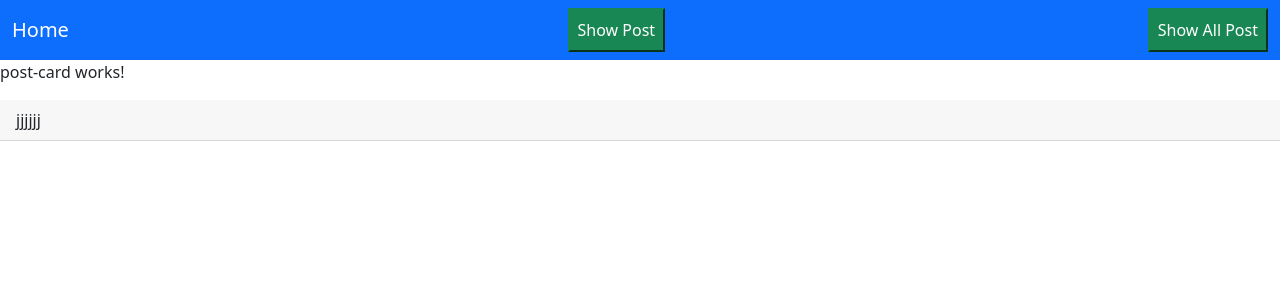
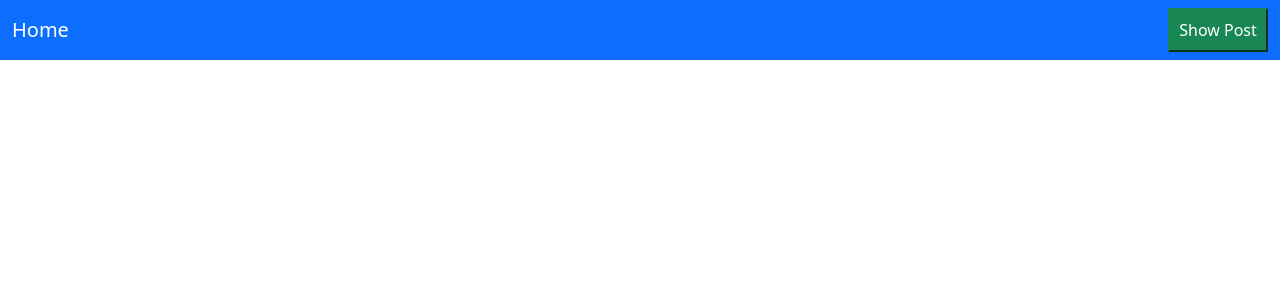
Before and after one commit to XI1936/meanApp, an Angular app in the folder UI/: page / in a window 1280 px wide. Shown: the top 300 px of the page. Built offline with nearby package versions, Linux system fonts and the light colour scheme.

Commit message:
updated ui

```diff
--- a/UI/src/app/app.component.html
+++ b/UI/src/app/app.component.html
@@ -1,2 +1,4 @@
 <app-nav (messageEvent)="receiveMsg($event)"></app-nav>
-<app-post-card ></app-post-card>
+<ng-container *ngFor="let post of postData">
+    <app-post-card [cardData]="post"></app-post-card>
+</ng-container>
--- a/UI/src/app/app.component.ts
+++ b/UI/src/app/app.component.ts
@@ -7,12 +7,14 @@ import { Component, OnInit } from '@angular/core';
 })
 export class AppComponent implements OnInit {
   title = 'UI';
+  isLoading:boolean=true;
   postData=[];
   ngOnInit(){
 
   }
   receiveMsg(event){
     this.postData=event
+    this.isLoading=false;
   }
 
 }
--- a/UI/src/app/components/nav/nav.component.html
+++ b/UI/src/app/components/nav/nav.component.html
@@ -1,9 +1,13 @@
 <nav class="navbar navbar-expand-lg navbar-dark bg-primary">
     <div class="container-fluid">
       <a class="navbar-brand" href="#">Home</a>
-      <button class="btn-success p-2" (click)="showPost()">
-        Show Post
+      <button style="width: 100px;" class="btn-success p-2" (click)="showPost()">
+         <span *ngIf="!isLoading"> Show Post</span>
+        <div *ngIf="isLoading" style="padding-top: 10%; display: flex;align-items: center;justify-content: center;">
+          <div class="spinner-border text-light" role="status">
+              <span class="sr-only"></span>
+            </div>
+      </div>
     </button>
-    <app-show-button></app-show-button>
     </div>
   </nav>
--- a/UI/src/app/components/nav/nav.component.ts
+++ b/UI/src/app/components/nav/nav.component.ts
@@ -7,6 +7,7 @@ import { Component, EventEmitter, OnInit ,Output} from '@angular/core';
   styleUrls: ['./nav.component.css']
 })
 export class NavComponent implements OnInit {
+  isLoading:boolean=false;
 
   @Output() messageEvent= new EventEmitter<any>();
 
@@ -15,8 +16,10 @@ export class NavComponent implements OnInit {
   ngOnInit(): void {
   }
   showPost(){
+    this.isLoading=true;
     this.service.showPost().subscribe((data)=>{
       this.messageEvent.emit(data);
+      this.isLoading=false;
     })
 
   }
--- a/UI/src/app/components/post-card/post-card.component.html
+++ b/UI/src/app/components/post-card/post-card.component.html
@@ -1,14 +1,12 @@
-<p>post-card works!</p>
-<!-- <div class="card text-center m-3" *ngFor="let post of PostData; index as i"> -->
+<div class="card text-center m-3">
     <div class="card-header">
-      jjjjjj
-      <!-- <b>{{i+1}} post</b>
+      <b>post</b>
     </div>
     <div class="card-body">
-      <h5 class="card-title">{{post.title}}</h5>
-      <p class="card-text">{{post.discription}}</p>
+      <h5 class="card-title">{{cardData.title}}</h5>
+      <p class="card-text">{{cardData.discription}}</p>
     </div>
     <div class="card-footer text-muted">
-      On {{post.date | date}} -->
+      On {{cardData.date | date}}
     </div>
-  <!-- </div> -->
+  </div>
--- a/UI/src/app/components/post-card/post-card.component.ts
+++ b/UI/src/app/components/post-card/post-card.component.ts
@@ -1,4 +1,4 @@
-import { Component, OnInit } from '@angular/core';
+import { Component, Input, OnInit } from '@angular/core';
 
 @Component({
   selector: 'app-post-card',
@@ -7,6 +7,8 @@ import { Component, OnInit } from '@angular/core';
 })
 export class PostCardComponent implements OnInit {
 
+  @Input("cardData") cardData;
+
   constructor() { }
 
   ngOnInit(): void {
```
